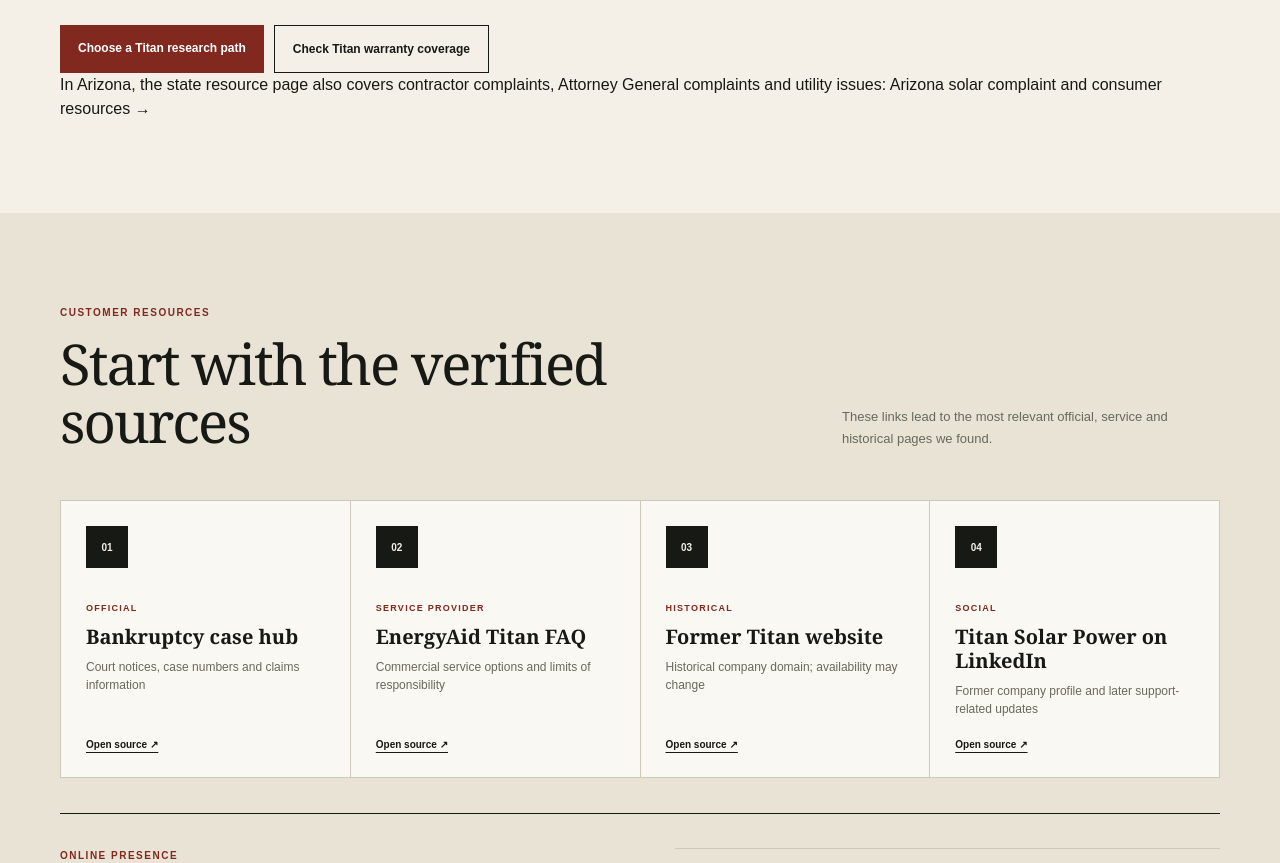
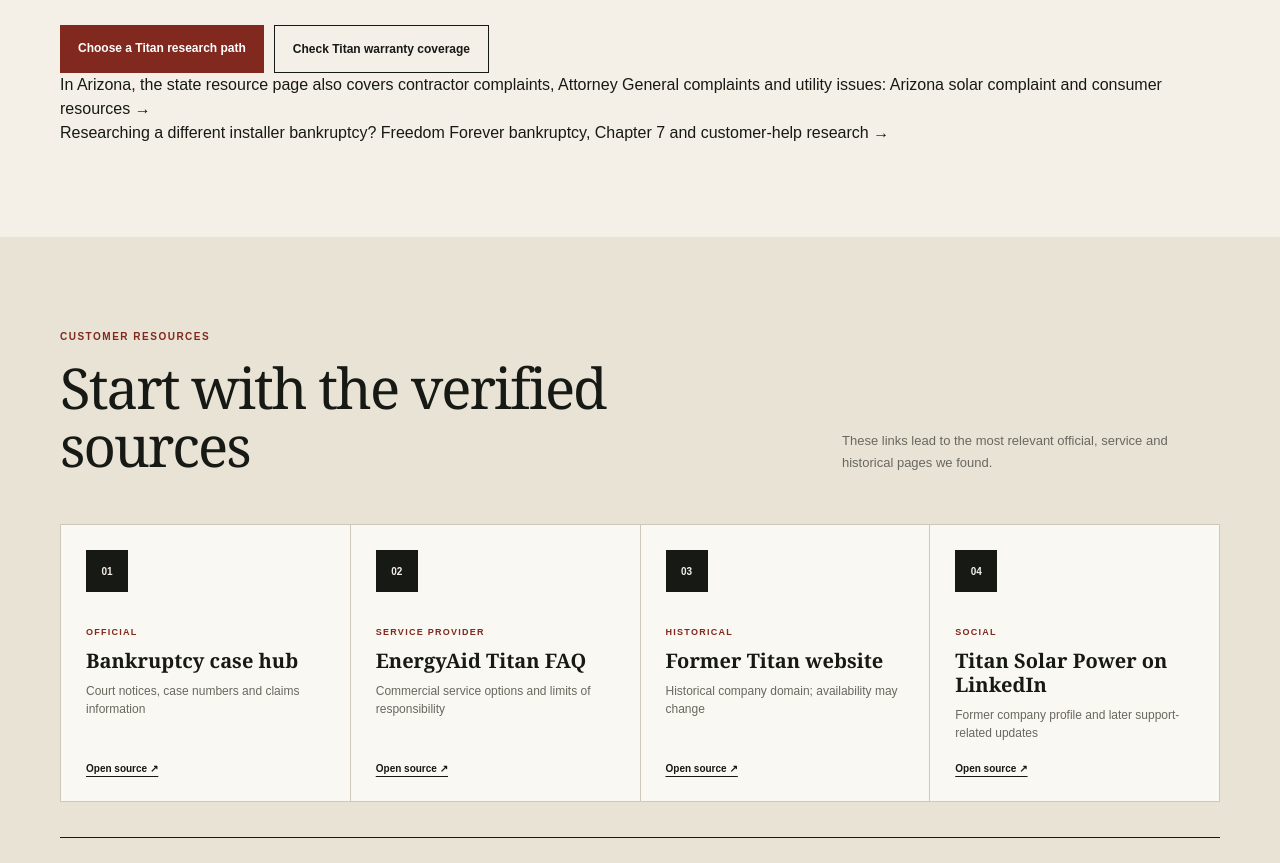
Before and after one commit to Decentralized-Rob/solar-consumer-research, a Next.js app: page /cases/titan-solar-power in a window 1280 px wide. Shown: the part 3980-4843 px from the top of the page. Built offline with nearby package versions, Linux system fonts and the light colour scheme.

Commit message:
Add related Freedom Forever bankruptcy link to Titan tracker

```diff
--- a/app/cases/titan-solar-power/page.tsx
+++ b/app/cases/titan-solar-power/page.tsx
@@ -149,6 +149,7 @@ export default function TitanSolarPowerPage() {
             <Link className="tt-button tt-button-secondary" href="/cases/titan-solar-power/warranty-after-bankruptcy">Check Titan warranty coverage</Link>
           </div>
           <p>In Arizona, the state resource page also covers contractor complaints, Attorney General complaints and utility issues: <Link href="/states/arizona">Arizona solar complaint and consumer resources →</Link></p>
+          <p>Researching a different installer bankruptcy? <Link href="/cases/freedom-forever">Freedom Forever bankruptcy, Chapter 7 and customer-help research →</Link></p>
         </section>
 
         <section className="tt-section tt-muted" id="tt-resources">
```
